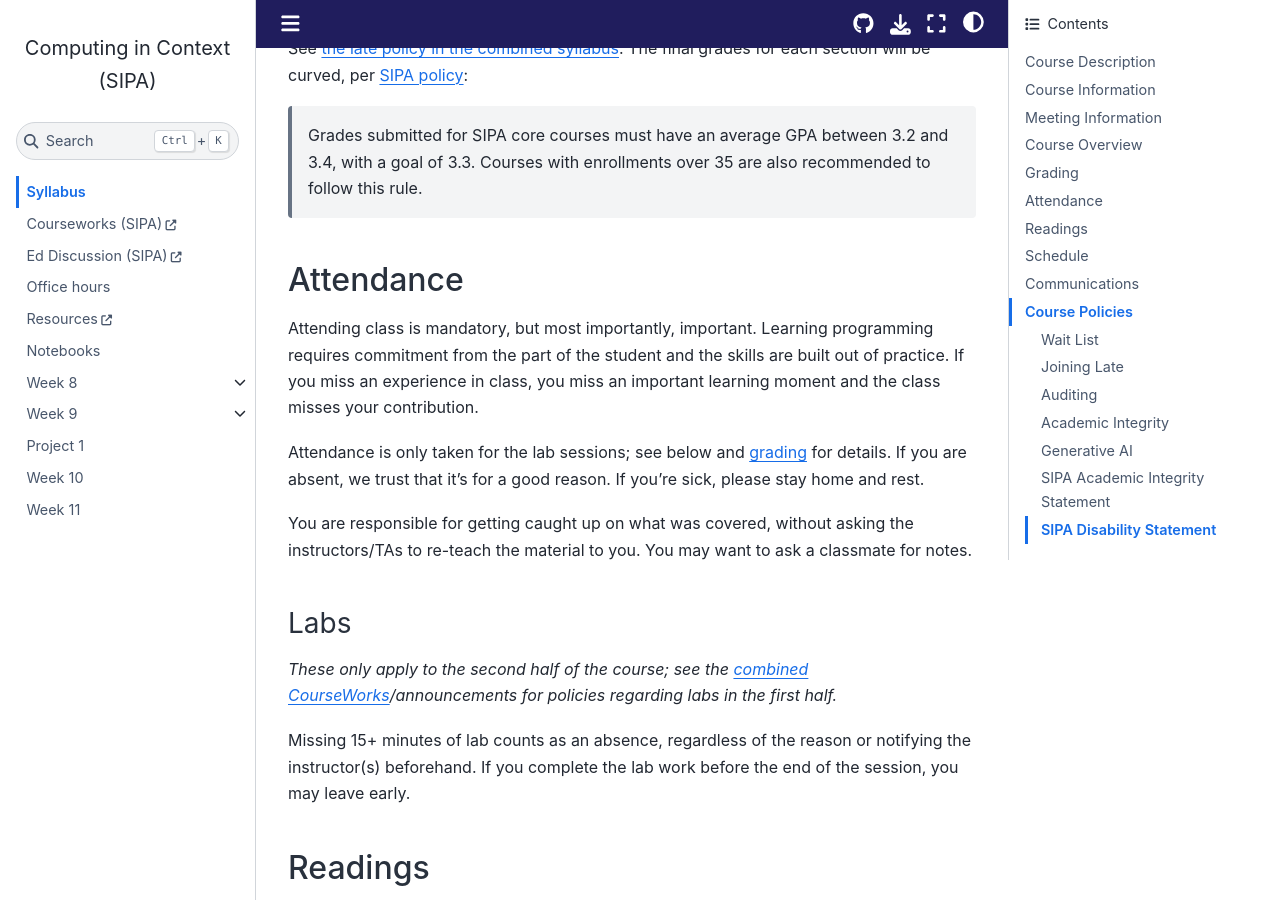
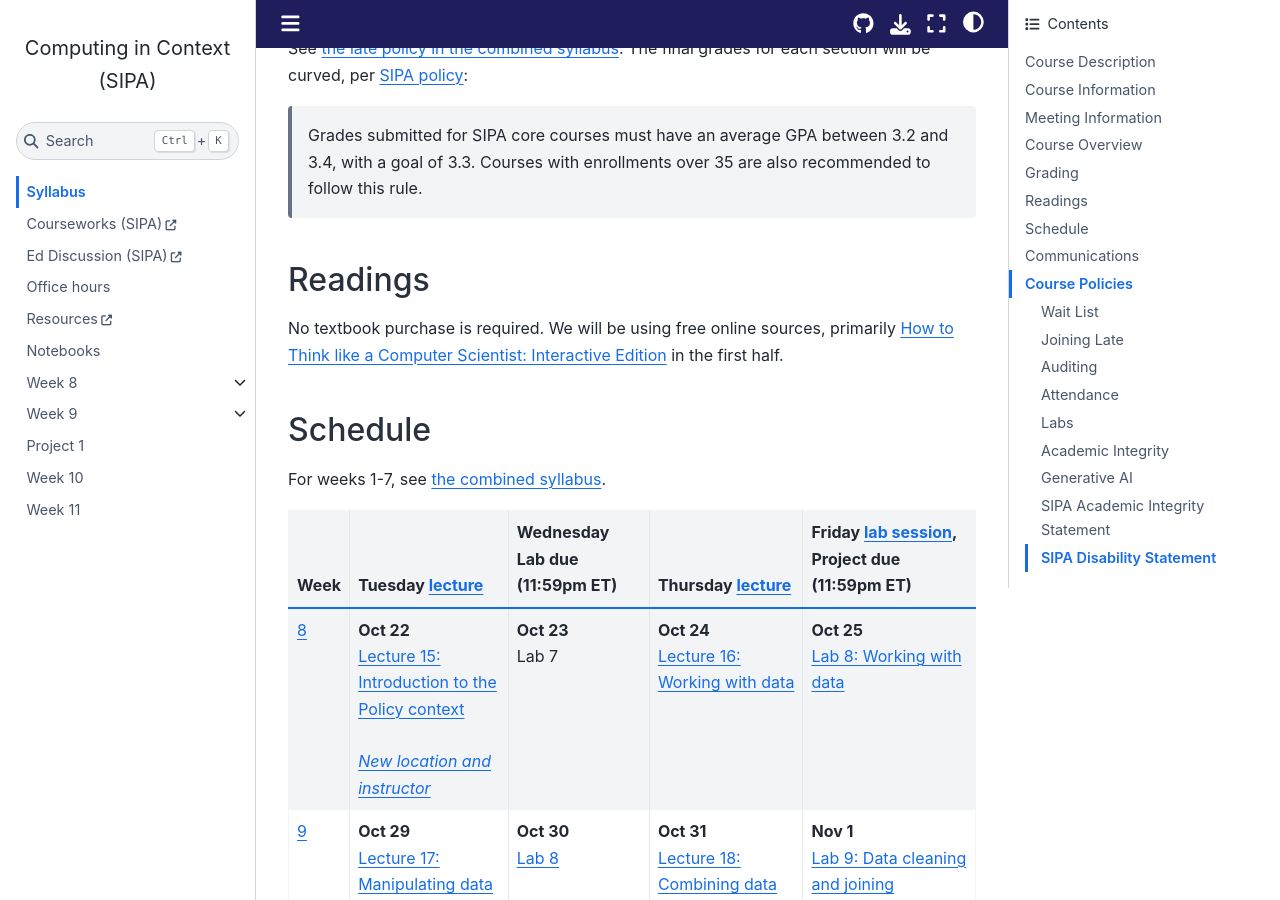
Before and after one commit to afeld/computing-in-context, a Jupyter Book: the page built from index.md, in a window 1280 px wide and 900 px high, scrolled down 3211 px. Built offline with Jupyter Book 1.0.4 settings and Sphinx 7.4.7 and the Sphinx Book theme 1.1.4, drawn with Linux system fonts in a browser that asks for light colours; some of the changed text lies outside the part shown.

Commit message:
make attendance info a Course Policy

```diff
--- a/index.md
+++ b/index.md
@@ -81,20 +81,6 @@
 
 > Grades submitted for SIPA core courses must have an average GPA between 3.2 and 3.4, with a goal of 3.3. Courses with enrollments over 35 are also recommended to follow this rule.
 
-## Attendance
-
-Attending class is mandatory, but most importantly, important. Learning programming requires commitment from the part of the student and the skills are built out of practice. If you miss an experience in class, you miss an important learning moment and the class misses your contribution.
-
-Attendance is only taken for the lab sessions; see below and [grading](#grading) for details. If you are absent, we trust that it's for a good reason. If you're sick, please stay home and rest.
-
-You are responsible for getting caught up on what was covered, without asking the instructors/TAs to re-teach the material to you. You may want to ask a classmate for notes.
-
-### Labs
-
-_These only apply to the second half of the course; see the [combined CourseWorks](https://courseworks2.columbia.edu/courses/203144)/announcements for policies regarding labs in the first half._
-
-Missing 15+ minutes of lab counts as an absence, regardless of the reason or notifying the instructor(s) beforehand. If you complete the lab work before the end of the session, you may leave early.
-
 ## Readings
 
 No textbook purchase is required. We will be using free online sources, primarily [How to Think like a Computer Scientist: Interactive Edition](https://runestone.academy/ns/books/published/thinkcspy/index.html) in the first half.
```
Also changed, not shown: other parts of index.md (+14 -0 lines).
